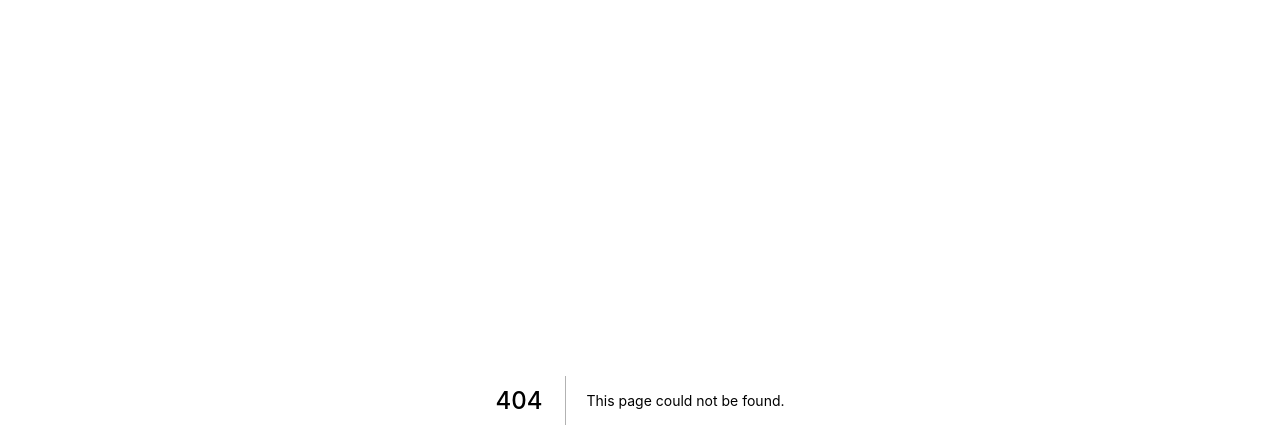
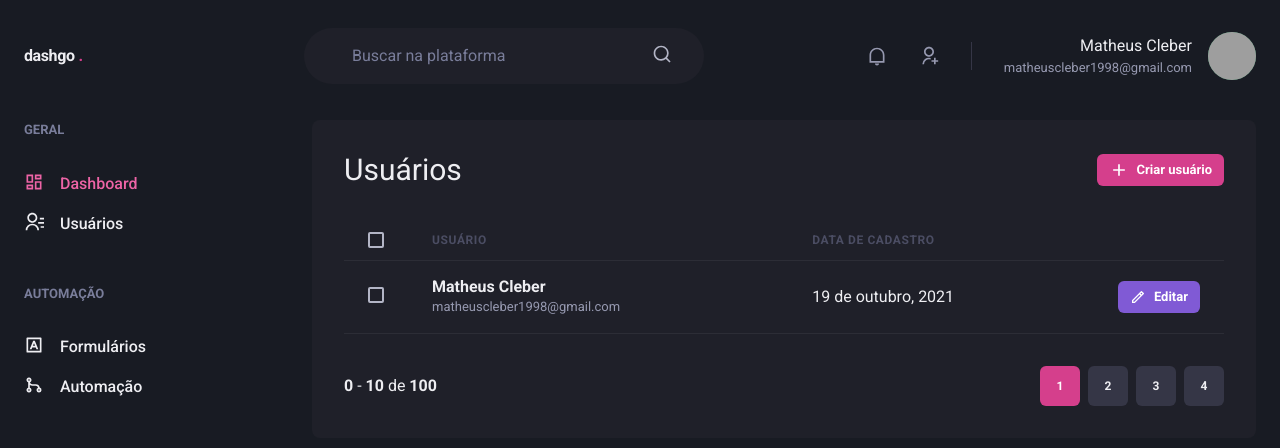
Before and after one commit to clebim/DashGo-, a Next.js app: page /users in a window 1280 px wide. Before the commit this address had no page. Shown: the top 448 px of the page. Built offline with nearby package versions, Linux system fonts and the light colour scheme; grey boxes are pictures that could not be loaded.

Commit message:
application layout finished

```diff
--- a/package.json
+++ b/package.json
@@ -13,9 +13,11 @@
     "@chakra-ui/react": "^1.6.10",
     "@emotion/react": "^11.4.1",
     "@emotion/styled": "^11.3.0",
+    "apexcharts": "^3.29.0",
     "framer-motion": "^4.1.17",
     "next": "11.1.2",
     "react": "17.0.2",
+    "react-apexcharts": "^1.3.9",
     "react-dom": "17.0.2",
     "react-icons": "^4.3.1"
   },
--- a/src/components/header.tsx
+++ b/src/components/header.tsx
@@ -14,7 +14,7 @@
       px="6"
     >
       <Text
-        fontSize="3xl"
+        fontSize="3xl "
         fontWeight="bold"
         letterSpacing="tight"
         w="64"
--- /dev/null
+++ b/src/components/pagination.tsx
@@ -0,0 +1,53 @@
+import { Stack, Button, Box } from '@chakra-ui/react';
+
+export const Pagination = () => {
+  return (
+    <Stack direction="row" mt="8" justify="space-between" align="center" spacing="6" >
+      <Box>
+        <strong>0</strong> - <strong>10</strong> de <strong>100</strong>
+      </Box>
+      <Stack direction="row" spacing="2" >
+        <Button
+          siz="m"
+          fontSize="xs"
+          width="4"
+          colorScheme="pink"
+          disabled
+          _disabled={{ bg: 'pink.500', cursor: 'default' }}
+        >
+          1
+        </Button>
+
+        <Button
+          siz="m"
+          fontSize="xs"
+          width="4"
+          bg="gray.700"
+          _hover={{ bg: 'gray.500' }}
+        >
+          2
+        </Button>
+
+        <Button
+          siz="m"
+          fontSize="xs"
+          width="4"
+          bg="gray.700"
+          _hover={{ bg: 'gray.500' }}
+        >
+          3
+        </Button>
+
+        <Button
+          siz="m"
+          fontSize="xs"
+          width="4"
+          bg="gray.700"
+          _hover={{ bg: 'gray.500' }}
+        >
+          4
+        </Button>
+      </Stack>
+    </Stack>
+  )
+}
--- /dev/null
+++ b/src/components/sidebar.tsx
@@ -0,0 +1,40 @@
+import { Box, Stack, Text, Link, Icon } from "@chakra-ui/react";
+import { RiContactsLine, RiDashboardLine, RiGitMergeLine, RiInputMethodLine } from "react-icons/ri";
+
+export const Sidebar = () => {
+  return (
+    <Box as="aside" w="64" mr="8">
+      <Stack spacing="12" align="flex-start">
+        <Box>
+          <Text fontWeight="bold" color="gray.400" fontSize="small">GERAL</Text>
+          <Stack spacing="4" mt="8" align="stretch" >
+            <Link display="flex" align="center" color="pink.400">
+              <Icon as={RiDashboardLine} fontSize="20" />
+              <Text ml="4" fontWeight="medium" >Dashboard</Text>
+            </Link>
+
+            <Link display="flex" align="center" >
+              <Icon as={RiContactsLine} fontSize="20" />
+              <Text ml="4" fontWeight="medium" >Usuários</Text>
+            </Link>
+          </Stack>
+        </Box>
+
+        <Box>
+          <Text fontWeight="bold" color="gray.400" fontSize="small">AUTOMAÇÃO</Text>
+          <Stack spacing="4" mt="8" align="stretch" >
+            <Link display="flex" align="center">
+              <Icon as={RiInputMethodLine} fontSize="20" />
+              <Text ml="4" fontWeight="medium" >Formulários</Text>
+            </Link>
+
+            <Link display="flex" align="center" >
+              <Icon as={RiGitMergeLine} fontSize="20" />
+              <Text ml="4" fontWeight="medium" >Automação</Text>
+            </Link>
+          </Stack>
+        </Box>
+      </Stack>
+    </Box>
+  );
+};
--- /dev/null
+++ b/src/pages/users/index.tsx
@@ -0,0 +1,89 @@
+import { Flex,
+  Box,
+  Heading,
+  Button,
+  Checkbox,
+  Icon,
+  Text,
+  Table,
+  Thead,
+  Tr,
+  Th,
+  Tbody,
+  Td
+} from '@chakra-ui/react';
+import { RiAddLine, RiPencilLine } from 'react-icons/ri';
+import { Header } from '../../components/header';
+import { Pagination } from '../../components/pagination';
+import { Sidebar } from '../../components/sidebar';
+
+export default function Users() {
+  return (
+    <Flex direction="column" h="100vh" >
+      <Header />
+      <Flex
+        w="100%"
+        my="6"
+        maxWidth={1480}
+        mx="auto"
+        px="6"
+      >
+        <Sidebar />
+        <Box flex="1" borderRadius={8} bg="gray.800" p="8" >
+          <Flex mb="8" justify="space-between" align="center" >
+            <Heading size="lg" fontWeight="normal" >Usuários</Heading>
+            <Button
+              as="a"
+              size="sm"
+              fontSize="small"
+              colorScheme="pink"
+              leftIcon={<Icon as={RiAddLine} fontSize="20" />}
+            >
+              Criar usuário
+            </Button>
+          </Flex>
+
+          <Table colorScheme="whiteAlpha">
+            <Thead>
+              <Tr>
+                <Th px="6" color="gray.300" w="8" >
+                  <Checkbox colorScheme="pink" />
+                </Th>
+                <Th>Usuário</Th>
+                <Th>Data de cadastro</Th>
+                <Th width="8" ></Th>
+              </Tr>
+            </Thead>
+
+            <Tbody>
+              <Tr>
+                <Td px="6"  >
+                  <Checkbox colorScheme="pink" />
+                </Td>
+                <Td>
+                  <Box>
+                    <Text fontWeight="bold" >Matheus Cleber</Text>
+                    <Text fontSize="small" color="gray.300">matheuscleber1998@gmail.com</Text>
+                  </Box>
+                </Td>
+                <Td>19 de outubro, 2021</Td>
+                <Td>
+                  <Button
+                    as="a"
+                    size="sm"
+                    fontSize="small"
+                    colorScheme="purple"
+                    leftIcon={<Icon as={RiPencilLine} fontSize="16" />}
+                  >
+                    Editar
+                  </Button>
+                </Td>
+              </Tr>
+            </Tbody>
+          </Table>
+          <Pagination />
+        </Box>
+      </Flex>
+    </Flex>
+  )
+}
```
Also changed, not shown: src/pages/dashboard.tsx (+96 -1 lines), src/pages/users/create.tsx (added, +44 -0 lines), 1 other file (tests, documents, lock files or other folders).
